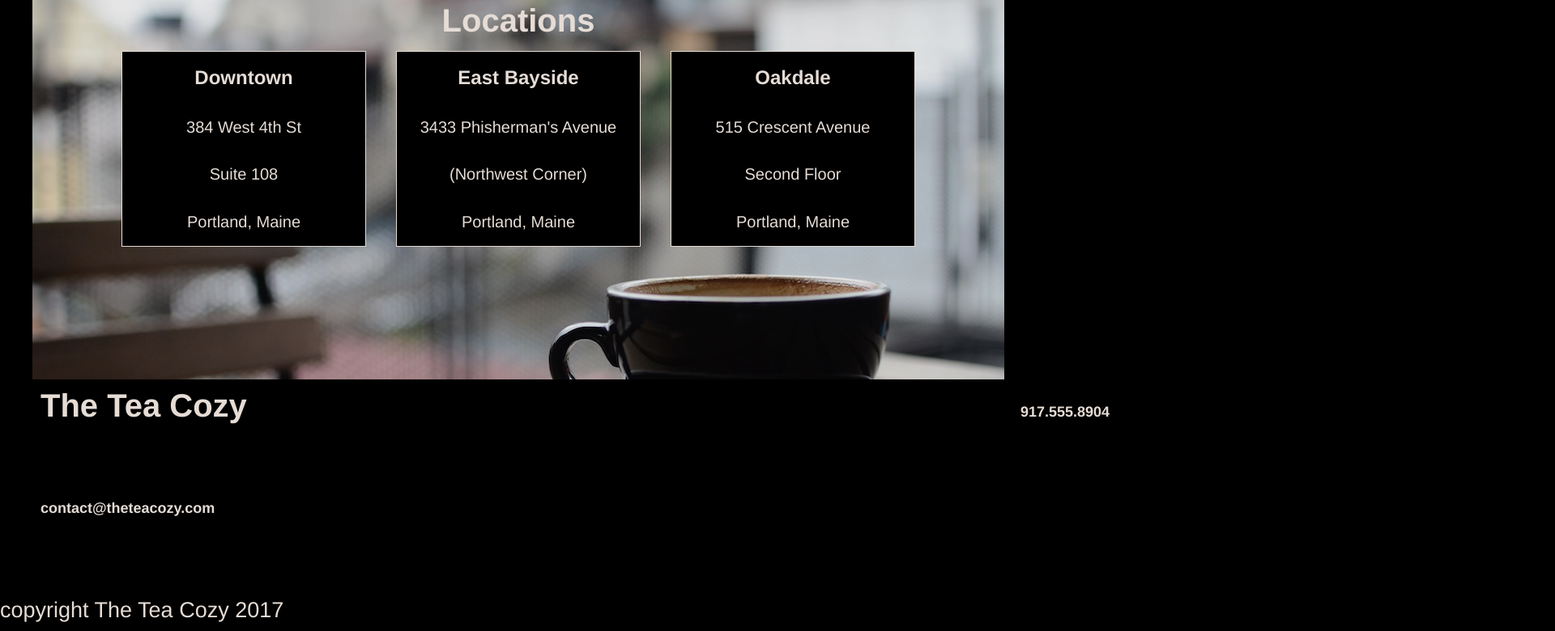
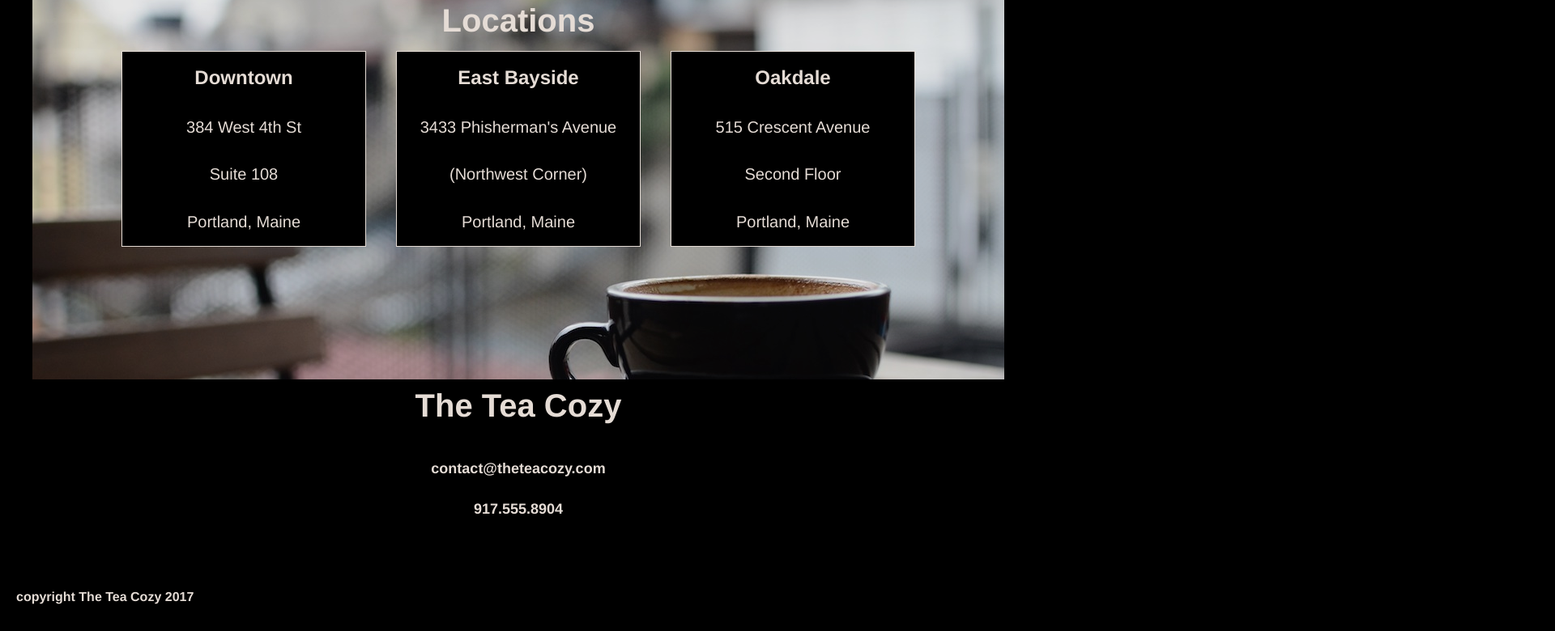
Before and after one commit to UweCode/Tea_Cozy, a plain HTML site: page index.html in a window 1280 px wide. Shown: the part 1605-2385 px from the top of the page at 81% size, 1920 px wide, since content can reach past the window. Drawn offline with Linux system fonts and the light colour scheme.

Commit message:
Add css for contact and footer.

```diff
--- a/resources/css/styles.css
+++ b/resources/css/styles.css
@@ -69,11 +69,17 @@ nav span a  {
 }
 
 footer {
+  padding-left: 20px;
+  margin-bottom: 30px;
+}
 
+footer span {
+  font-size: 16px;
+  font-weight: 600;
 }
 
 .content {
-  margin: 70px auto;
+  margin: 70px auto 50px auto;
   width: 1200px;
 }
 
@@ -179,6 +185,14 @@ footer {
   height: 200px;
 }
 
-.contact h2, .contact h5 {
-  width: 100%;
+.contact h2 {
+  flex: 1;
+  text-align: center;
+  margin-bottom: 40px;
 }
+
+.contact h5 {
+  flex: 1;
+  margin: 0;
+  text-align: center;
+}
```
